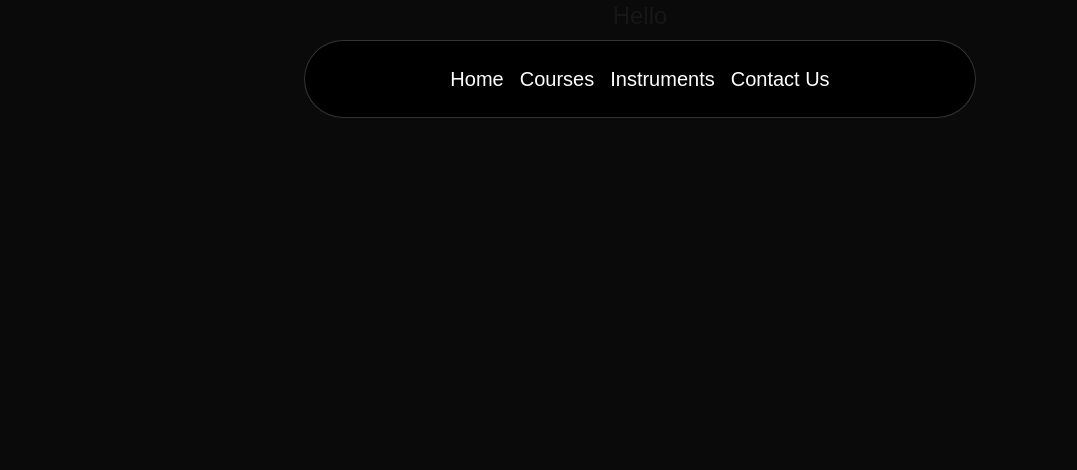
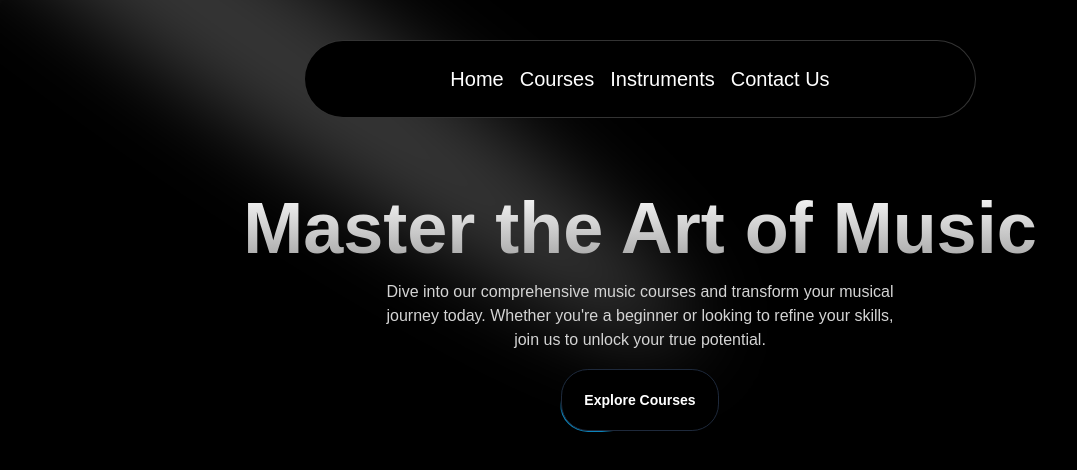
Before and after one commit to arshitcc/Next-Music, a Next.js app: page / in a window 1280 px wide. Shown: the top 470 px of the page, without its empty margins (0-1077 px from the left). Built offline with nearby package versions, Linux system fonts and the light colour scheme.

Commit message:
add : hero-section & UI-plugins

```diff
--- a/src/app/page.tsx
+++ b/src/app/page.tsx
@@ -1,12 +1,11 @@
+import { HeroSection } from "@/components/HeroSection";
 import { div } from "framer-motion/client";
 import Image from "next/image";
 
 export default function Home() {
   return (
     <main className="min-h-screen bg-black/[0.96] antialiased bg-grid-white/[0.02]">
-     <h1 className="text-2xl text-center">
-      Hello
-     </h1>
+     <HeroSection/>
     </main>
   );
 }
--- /dev/null
+++ b/src/components/HeroSection.tsx
@@ -0,0 +1,36 @@
+import React from "react";
+import { cn } from "@/lib/utils";
+import { Spotlight } from "./ui/Spotlight";
+import { Button } from "./ui/moving-border";
+import Link from "next/link";
+
+export function HeroSection() {
+  return (
+    <div className="h-auto md:h-[40rem] w-full rounded-md flex md:items-center md:justify-center bg-black/[0.96] antialiased bg-grid-white/[0.02] relative overflow-hidden">
+      <Spotlight
+        className="-top-40 left-0 md:left-60 md:-top-20"
+        fill="white"
+      />
+      <div className=" p-4 max-w-7xl  mx-auto relative z-10  w-full pt-20 md:pt-0 text-center">
+        <h1 className="text-4xl md:text-7xl font-bold text-center bg-clip-text text-transparent bg-gradient-to-b from-neutral-50 to-neutral-400 bg-opacity-50">
+          Master the Art of Music
+        </h1>
+        <p className="mt-4 font-normal text-base text-neutral-300 max-w-lg text-center mx-auto">
+          Dive into our comprehensive music courses and transform your musical
+          journey today. Whether you&apos;re a beginner or looking to refine
+          your skills, join us to unlock your true potential.
+        </p>
+        <div className="mt-4">
+          <Link href={"/courses"}>
+            <Button
+              borderRadius="1.75rem"
+              className="bg-white dark:bg-black text-black text-sm font-semibold dark:text-white border-neutral-200 dark:border-slate-800"
+            >
+              Explore Courses
+            </Button>
+          </Link>
+        </div>
+      </div>
+    </div>
+  );
+}
--- a/src/components/Navbar.tsx
+++ b/src/components/Navbar.tsx
@@ -11,7 +11,7 @@
     <div>
       <div
         className={cn(
-          "fixed top-10 inset-x-0 max-w-2xl mx-auto z-50 text-xl",
+          "fixed top-10 inset-x-0 max-w-2xl mx-auto z-50 text-xl hidden md:block",
           className
         )}
       >
--- /dev/null
+++ b/src/components/ui/Spotlight.tsx
@@ -0,0 +1,56 @@
+import React from "react";
+import { cn } from "@/lib/utils";
+
+type SpotlightProps = {
+  className?: string;
+  fill?: string;
+};
+
+export const Spotlight = ({ className, fill }: SpotlightProps) => {
+  return (
+    <svg
+      className={cn(
+        "animate-spotlight pointer-events-none absolute z-[1]  h-[169%] w-[138%] lg:w-[84%] opacity-0",
+        className
+      )}
+      xmlns="http://www.w3.org/2000/svg"
+      viewBox="0 0 3787 2842"
+      fill="none"
+    >
+      <g filter="url(#filter)">
+        <ellipse
+          cx="1924.71"
+          cy="273.501"
+          rx="1924.71"
+          ry="273.501"
+          transform="matrix(-0.822377 -0.568943 -0.568943 0.822377 3631.88 2291.09)"
+          fill={fill || "white"}
+          fillOpacity="0.21"
+        ></ellipse>
+      </g>
+      <defs>
+        <filter
+          id="filter"
+          x="0.860352"
+          y="0.838989"
+          width="3785.16"
+          height="2840.26"
+          filterUnits="userSpaceOnUse"
+          colorInterpolationFilters="sRGB"
+        >
+          <feFlood floodOpacity="0" result="BackgroundImageFix"></feFlood>
+          <feBlend
+            mode="normal"
+            in="SourceGraphic"
+            in2="BackgroundImageFix"
+            result="shape"
+          ></feBlend>
+          <feGaussianBlur
+            stdDeviation="151"
+            result="effect1_foregroundBlur_1065_8"
+          ></feGaussianBlur>
+        </filter>
+      </defs>
+    </svg>
+  );
+};
--- /dev/null
+++ b/src/components/ui/moving-border.tsx
@@ -0,0 +1,139 @@
+"use client";
+import React from "react";
+import {
+  motion,
+  useAnimationFrame,
+  useMotionTemplate,
+  useMotionValue,
+  useTransform,
+} from "framer-motion";
+import { useRef } from "react";
+import { cn } from "@/lib/utils";
+
+export function Button({
+  borderRadius = "1.75rem",
+  children,
+  as: Component = "button",
+  containerClassName,
+  borderClassName,
+  duration,
+  className,
+  ...otherProps
+}: {
+  borderRadius?: string;
+  children: React.ReactNode;
+  as?: any;
+  containerClassName?: string;
+  borderClassName?: string;
+  duration?: number;
+  className?: string;
+  [key: string]: any;
+}) {
+  return (
+    <Component
+      className={cn(
+        "bg-transparent relative text-xl  h-16 w-40 p-[1px] overflow-hidden ",
+        containerClassName
+      )}
+      style={{
+        borderRadius: borderRadius,
+      }}
+      {...otherProps}
+    >
+      <div
+        className="absolute inset-0"
+        style={{ borderRadius: `calc(${borderRadius} * 0.96)` }}
+      >
+        <MovingBorder duration={duration} rx="30%" ry="30%">
+          <div
+            className={cn(
+              "h-20 w-20 opacity-[0.8] bg-[radial-gradient(var(--sky-500)_40%,transparent_60%)]",
+              borderClassName
+            )}
+          />
+        </MovingBorder>
+      </div>
+
+      <div
+        className={cn(
+          "relative bg-slate-900/[0.8] border border-slate-800 backdrop-blur-xl text-white flex items-center justify-center w-full h-full text-sm antialiased",
+          className
+        )}
+        style={{
+          borderRadius: `calc(${borderRadius} * 0.96)`,
+        }}
+      >
+        {children}
+      </div>
+    </Component>
+  );
+}
+
+export const MovingBorder = ({
+  children,
+  duration = 2000,
+  rx,
+  ry,
+  ...otherProps
+}: {
+  children: React.ReactNode;
+  duration?: number;
+  rx?: string;
+  ry?: string;
+  [key: string]: any;
+}) => {
+  const pathRef = useRef<any>(null);
+  const progress = useMotionValue<number>(0);
+
+  useAnimationFrame((time) => {
+    const length = pathRef.current?.getTotalLength();
+    if (length) {
+      const pxPerMillisecond = length / duration;
+      progress.set((time * pxPerMillisecond) % length);
+    }
+  });
+
+  const x = useTransform(
+    progress,
+    (val) => pathRef.current?.getPointAtLength(val).x
+  );
+  const y = useTransform(
+    progress,
+    (val) => pathRef.current?.getPointAtLength(val).y
+  );
+
+  const transform = useMotionTemplate`translateX(${x}px) translateY(${y}px) translateX(-50%) translateY(-50%)`;
+
+  return (
+    <>
+      <svg
+        xmlns="http://www.w3.org/2000/svg"
+        preserveAspectRatio="none"
+        className="absolute h-full w-full"
+        width="100%"
+        height="100%"
+        {...otherProps}
+      >
+        <rect
+          fill="none"
+          width="100%"
+          height="100%"
+          rx={rx}
+          ry={ry}
+          ref={pathRef}
+        />
+      </svg>
+      <motion.div
+        style={{
+          position: "absolute",
+          top: 0,
+          left: 0,
+          display: "inline-block",
+          transform,
+        }}
+      >
+        {children}
+      </motion.div>
+    </>
+  );
+};
--- a/tailwind.config.ts
+++ b/tailwind.config.ts
@@ -1,4 +1,7 @@
 import type { Config } from "tailwindcss";
+const {
+  default: flattenColorPalette,
+} = require("tailwindcss/lib/util/flattenColorPalette");
 
 export default {
   content: [
@@ -13,7 +16,34 @@
         background: "var(--background)",
         foreground: "var(--foreground)",
       },
+      animation: {
+        spotlight: "spotlight 2s ease .75s 1 forwards",
+      },
+      keyframes: {
+        spotlight: {
+          "0%": {
+            opacity: "0",
+            transform: "translate(-72%, -62%) scale(0.5)",
+          },
+          "100%": {
+            opacity: "1",
+            transform: "translate(-50%,-40%) scale(1)",
+          },
+        },
+      },
     },
   },
-  plugins: [],
+  plugins: [addVariablesForColors,],
 } satisfies Config;
+
+
+function addVariablesForColors({ addBase, theme }: any) {
+  let allColors = flattenColorPalette(theme("colors"));
+  let newVars = Object.fromEntries(
+    Object.entries(allColors).map(([key, val]) => [`--${key}`, val])
+  );
+
+  addBase({
+    ":root": newVars,
+  });
+}
```
